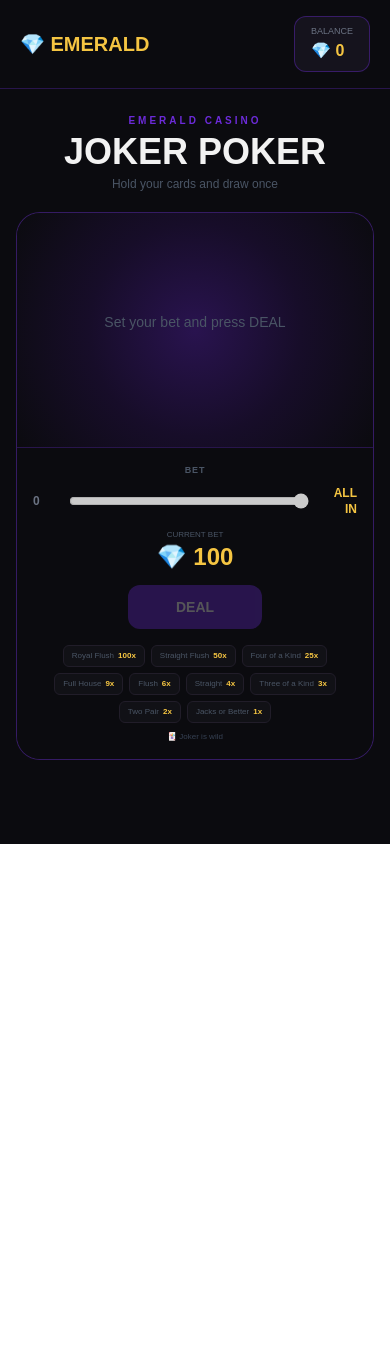
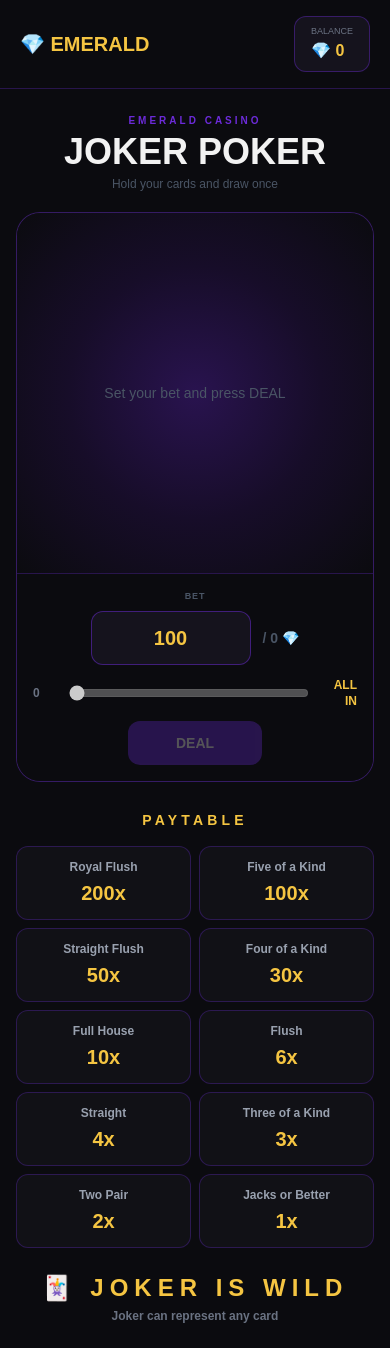
Before and after one commit to weksu86/emerald-casino, a Next.js app: page /joker-poker in a window 390 px wide. Before the commit the page ends 844 px from the top, so only its background shows below. Built offline with nearby package versions, Linux system fonts and the light colour scheme.

Commit message:
Update Joker Poker paytable and UI

```diff
--- a/app/joker-poker/page.tsx
+++ b/app/joker-poker/page.tsx
@@ -32,10 +32,11 @@ const ranks = [
 ];
 
 const payouts: Record<string, number> = {
-  "Royal Flush": 100,
+  "Royal Flush": 200,
+  "Five of a Kind": 100,
   "Straight Flush": 50,
-  "Four of a Kind": 25,
-  "Full House": 9,
+  "Four of a Kind": 30,
+  "Full House": 10,
   Flush: 6,
   Straight: 4,
   "Three of a Kind": 3,
@@ -54,6 +55,7 @@ const handValues: Record<string, number> = {
   "Four of a Kind": 7,
   "Straight Flush": 8,
   "Royal Flush": 9,
+  "Five of a Kind": 10,
 };
 
 function makeDeck(): Card[] {
@@ -129,6 +131,10 @@ function normalHand(cards: Card[]): string {
 
   if (unique.join(",") === "2,3,4,5,14") {
     straight = true;
+  }
+
+  if (frequencies[0] === 5) {
+    return "Five of a Kind";
   }
 
   if (straight && flush) {
@@ -324,6 +330,8 @@ export default function JokerPokerPage() {
   const [playing, setPlaying] = useState(false);
   const [result, setResult] = useState("");
   const [win, setWin] = useState(0);
+  const [showWinAnimation, setShowWinAnimation] =
+    useState(false);
 
   function deal() {
     if (playing) {
@@ -357,6 +365,7 @@ export default function JokerPokerPage() {
     setPlaying(true);
     setResult("");
     setWin(0);
+    setShowWinAnimation(false);
   }
 
   function holdCard(index: number) {
@@ -428,6 +437,13 @@ export default function JokerPokerPage() {
 
     if (payout > 0) {
       addEmeralds(payout);
+      setShowWinAnimation(true);
+
+      setTimeout(() => {
+        setShowWinAnimation(false);
+      }, 2800);
+    } else {
+      setShowWinAnimation(false);
     }
   }
 
@@ -445,6 +461,22 @@ export default function JokerPokerPage() {
     setPlaying(false);
     setResult("");
     setWin(0);
+    setShowWinAnimation(false);
+  }
+
+  function handleBetInput(
+    event: React.ChangeEvent<HTMLInputElement>
+  ) {
+    const value = Number(
+      event.target.value.replace(/\D/g, "")
+    );
+
+    if (value > balance) {
+      setBet(balance);
+      return;
+    }
+
+    setBet(value);
   }
 
   return (
@@ -508,9 +540,27 @@ export default function JokerPokerPage() {
           </p>
         </div>
 
+        {showWinAnimation && win > 0 && (
+          <div className="pointer-events-none fixed inset-0 z-50 flex items-center justify-center">
+            <div className="animate-bounce rounded-2xl border border-[#20C997]/50 bg-[#10251f] px-10 py-6 text-center shadow-[0_0_50px_rgba(32,201,151,0.35)]">
+              <div className="text-[12px] font-black uppercase tracking-[0.3em] text-[#20C997]">
+                WIN
+              </div>
+
+              <div className="mt-2 text-4xl font-black text-[#F5C542]">
+                +💎 {win.toLocaleString("en-US")}
+              </div>
+
+              <div className="mt-1 text-xs font-bold text-[#20C997]">
+                CONGRATULATIONS
+              </div>
+            </div>
+          </div>
+        )}
+
         <div className="overflow-hidden rounded-3xl border border-[#6C2BD9]/40 bg-[#111116]">
-          <div className="bg-[radial-gradient(circle_at_center,#29134f,#170d29,#0B0B0F)] px-3 py-6 md:px-8">
-            <div className="flex min-h-[170px] items-center justify-center gap-2 overflow-hidden sm:gap-3">
+          <div className="h-[360px] bg-[radial-gradient(circle_at_center,#29134f,#170d29,#0B0B0F)] px-3 py-10 md:px-8">
+            <div className="flex h-full items-center justify-center gap-2 sm:gap-3">
               {cards.length === 0 ? (
                 <div className="text-sm text-gray-600">
                   Set your bet and press DEAL
@@ -529,7 +579,7 @@ export default function JokerPokerPage() {
               )}
             </div>
 
-            <div className="mt-4 text-center">
+            <div className="text-center">
               {playing && (
                 <span className="text-xs font-bold text-gray-400">
                   Click cards to HOLD
@@ -547,12 +597,6 @@ export default function JokerPokerPage() {
                   >
                     {result}
                   </div>
-
-                  {win > 0 && (
-                    <div className="mt-1 font-bold text-[#20C997]">
-                      +💎 {win.toLocaleString("en-US")}
-                    </div>
-                  )}
                 </div>
               )}
             </div>
@@ -560,13 +604,26 @@ export default function JokerPokerPage() {
 
           <div className="border-t border-[#6C2BD9]/30 bg-[#0B0B0F] p-4">
             <div className="mx-auto max-w-5xl">
-
               <div className="mb-2 text-center text-[9px] font-bold uppercase tracking-widest text-gray-600">
                 BET
               </div>
 
-              {/* BET SLIDER */}
-              <div className="flex items-center gap-3">
+              <div className="flex items-center justify-center gap-3">
+                <input
+                  type="text"
+                  inputMode="numeric"
+                  value={bet}
+                  disabled={playing}
+                  onChange={handleBetInput}
+                  className="w-40 rounded-xl border border-[#6C2BD9]/50 bg-[#15131D] px-4 py-3 text-center text-xl font-black text-[#F5C542] outline-none focus:border-[#F5C542]"
+                />
+
+                <span className="text-sm font-black text-gray-600">
+                  / {balance.toLocaleString("en-US")} 💎
+                </span>
+              </div>
+
+              <div className="mt-3 flex items-center gap-3">
                 <span className="w-8 text-left text-xs font-black text-gray-500">
                   0
                 </span>
@@ -576,7 +633,7 @@ export default function JokerPokerPage() {
                   min="0"
                   max={Math.max(balance, 1)}
                   step="1"
-                  value={bet}
+                  value={Math.min(bet, balance)}
                   disabled={
                     playing || balance <= 0
                   }
@@ -591,16 +648,6 @@ export default function JokerPokerPage() {
                 <span className="w-12 text-right text-xs font-black text-[#F5C542]">
                   ALL IN
                 </span>
-              </div>
-
-              <div className="mt-3 text-center">
-                <div className="text-[8px] text-gray-600">
-                  CURRENT BET
-                </div>
-
-                <div className="text-2xl font-black text-[#F5C542]">
-                  💎 {bet.toLocaleString("en-US")}
-                </div>
               </div>
 
               <div className="mt-3 flex justify-center">
@@ -638,29 +685,61 @@ export default function JokerPokerPage() {
                   </button>
                 )}
               </div>
+            </div>
+          </div>
+        </div>
 
-              <div className="mt-4 flex flex-wrap justify-center gap-1.5">
+        <div className="mt-7">
+          <div className="mb-4 text-center text-sm font-black uppercase tracking-[0.3em] text-[#F5C542]">
+            PAYTABLE
+          </div>
+
+          <div className="grid grid-cols-2 gap-2 sm:grid-cols-3 md:grid-cols-5">
             {Object.entries(payouts).map(
-                  ([name, multiplier]) => (
+              ([name, multiplier]) => {
+                const active = result === name;
+
+                return (
                   <div
                     key={name}
-                      className="rounded-md border border-[#211d29] bg-[#111116] px-2 py-1 text-[8px]"
+                    className={
+                      active
+                        ? "rounded-xl border-2 border-[#F5C542] bg-[#F5C542] px-4 py-3 text-center shadow-[0_0_25px_rgba(245,197,66,0.65)] transition-all duration-500"
+                        : "rounded-xl border border-[#6C2BD9]/30 bg-[#111116] px-4 py-3 text-center transition-all duration-500"
+                    }
                   >
-                      <span className="text-gray-600">
+                    <div
+                      className={
+                        active
+                          ? "text-xs font-black text-black"
+                          : "text-xs font-bold text-gray-400"
+                      }
+                    >
                       {name}
-                      </span>
+                    </div>
 
-                      <span className="ml-1 font-black text-[#F5C542]">
+                    <div
+                      className={
+                        active
+                          ? "mt-1 text-xl font-black text-black"
+                          : "mt-1 text-xl font-black text-[#F5C542]"
+                      }
+                    >
                       {multiplier}x
-                      </span>
                     </div>
-                  )
+                  </div>
+                );
+              }
             )}
           </div>
 
-              <div className="mt-2 text-center text-[8px] text-gray-700">
-                🃏 Joker is wild
+          <div className="mt-6 text-center">
+            <div className="text-2xl font-black uppercase tracking-[0.25em] text-[#F5C542]">
+              🃏 JOKER IS WILD
             </div>
+
+            <div className="mt-1 text-xs font-bold text-gray-500">
+              Joker can represent any card
             </div>
           </div>
         </div>
```
Lines whose indentation alone changed are shown as unchanged.
